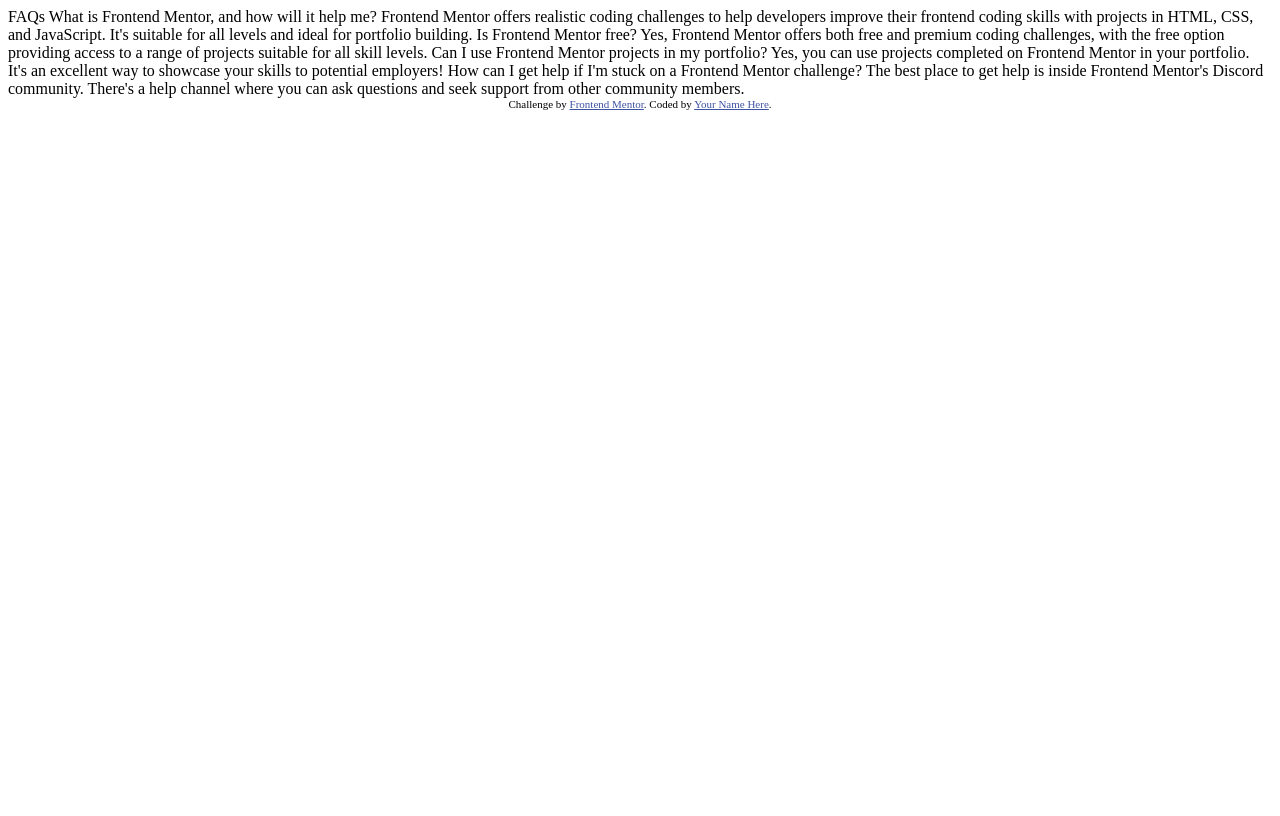
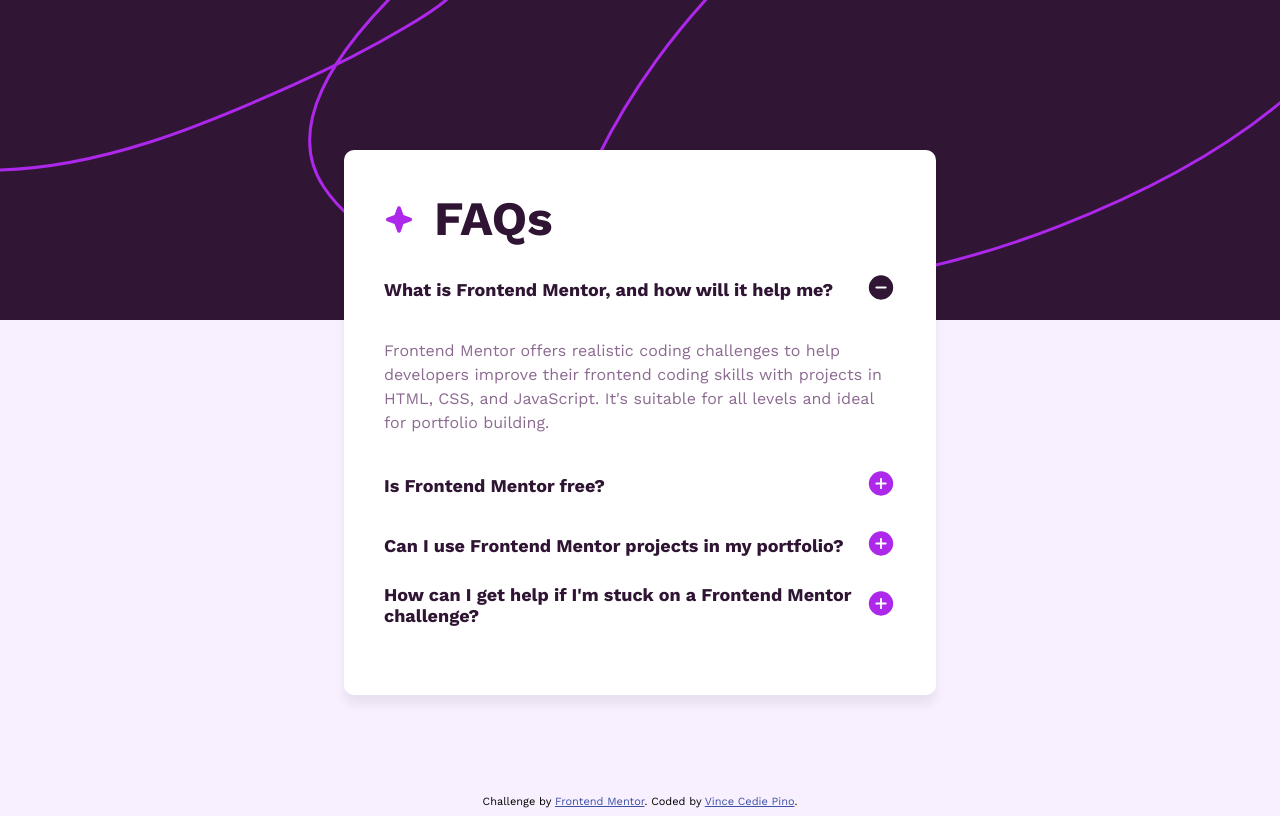
Before and after one commit to vince-pino/fem-faq-accordion, a plain HTML site: page index.html in a window 1280 px wide. Drawn offline with nearby package versions, Linux system fonts and the light colour scheme.

Commit message:
Finish Project

```diff
--- a/index.html
+++ b/index.html
@@ -8,44 +8,72 @@
   <link rel="preconnect" href="https://fonts.googleapis.com">
   <link rel="preconnect" href="https://fonts.gstatic.com" crossorigin>
   <link href="https://fonts.googleapis.com/css2?family=Fraunces:opsz,wght@9..144,700&family=Hanken+Grotesk:wght@500;700;800&family=Montserrat:wght@500;700&family=Outfit:wght@400;700&family=Roboto:ital,wght@0,400;0,700;1,300;1,400;1,700&family=Work+Sans:wght@400;600;700&display=swap" rel="stylesheet">
+  <link rel="stylesheet" href="styles/styles.css">
 
   <title>Frontend Mentor | FAQ accordion</title>
 
-  <!-- Feel free to remove these styles or customise in your own stylesheet 👍 -->
-  <style>
-    .attribution { font-size: 11px; text-align: center; }
-    .attribution a { color: hsl(228, 45%, 44%); }
-  </style>
 </head>
 <body>
 
-  FAQs
-
+  <div class="container">
+    <main>
+      <h1 class="title">
+        <span><img src="assets/images/icon-star.svg" alt=""></span>
+        <div>FAQs</div>
+      </h1>
+      <div class="qa">
+        <div class="question">
           What is Frontend Mentor, and how will it help me?
-
+          <span><img class="icon" src="assets/images/icon-minus.svg" alt=""></span>
+        </div>
+        <p class="answer">
           Frontend Mentor offers realistic coding challenges to help developers improve their
           frontend coding skills with projects in HTML, CSS, and JavaScript. It's suitable for
           all levels and ideal for portfolio building.
-
+        </p>
+      </div>
+      <div class="qa">
+        <div class="question">
           Is Frontend Mentor free?
-
+          <span><img class="icon" src="assets/images/icon-plus.svg" alt=""></span>
+        </div>
+        <p class="answer hide">
           Yes, Frontend Mentor offers both free and premium coding challenges, with the free
           option providing access to a range of projects suitable for all skill levels.
-
+        </p>
+      </div>
+      <div class="qa">
+        <div class="question">
           Can I use Frontend Mentor projects in my portfolio?
-
+          <span><img class="icon" src="assets/images/icon-plus.svg" alt=""></span>
+        </div>
+        <p class="answer hide">
           Yes, you can use projects completed on Frontend Mentor in your portfolio. It's an excellent
           way to showcase your skills to potential employers!
-
+        </p>
+      </div>
+      <div class="qa">
+        <div class="question">
           How can I get help if I'm stuck on a Frontend Mentor challenge?
-
+          <span><img class="icon" src="assets/images/icon-plus.svg" alt=""></span>
+        </div>
+        <p class="answer hide">
           The best place to get help is inside Frontend Mentor's Discord community. There's a help
           channel where you can ask questions and seek support from other community members.
+        </p>
+      </div>
+    </main>
+  </div>
 
 
+  <footer>
     <div class="attribution">
       Challenge by <a href="https://www.frontendmentor.io?ref=challenge" target="_blank">Frontend Mentor</a>.
-    Coded by <a href="#">Your Name Here</a>.
+      Coded by <a href="#">Vince Cedie Pino</a>.
     </div>
+  </footer>
+
+  <script src="js/index.js"></script>
+
 </body>
 </html>
--- /dev/null
+++ b/js/index.js
@@ -0,0 +1,30 @@
+const imageUrl = window.location.origin + "/assets/images/";
+const icon = document.querySelectorAll('.icon');
+
+icon.forEach((iconEl) => {
+  iconEl.addEventListener('click', () => {
+    // Close other elements
+    const allIcons = document.querySelectorAll('.icon');
+    allIcons.forEach((otherIcon) => {
+      if (otherIcon !== iconEl) {
+        otherIcon.src = `${imageUrl}icon-plus.svg`;
+        const otherQA = otherIcon.closest('.qa');
+        const otherAnswer = otherQA.querySelector('.answer');
+        otherAnswer.classList.add('hide');
+      }
+    });
+
+    // Open/close the clicked element
+    if (iconEl.src === `${imageUrl}icon-plus.svg`) {
+      iconEl.src = `${imageUrl}icon-minus.svg`;
+      const qa = iconEl.closest('.qa');
+      const answer = qa.querySelector('.answer');
+      answer.classList.remove('hide');
+    } else {
+      iconEl.src = `${imageUrl}icon-plus.svg`;
+      const qa = iconEl.closest('.qa');
+      const answer = qa.querySelector('.answer');
+      answer.classList.add('hide');
+    }
+  });
+});
--- /dev/null
+++ b/styles/styles.css
@@ -0,0 +1,75 @@
+body {
+  height: 100vh;
+  background-image: url("../assets/images/background-pattern-desktop.svg");
+  background-repeat: no-repeat;
+  font-family: Work Sans, sans-serif;
+  background-color: hsl(275, 100%, 97%);
+
+  display: flex;
+  flex-direction: column;
+}
+
+main {
+  margin: auto;
+  width: 40%;
+  background-color: white;
+  padding: 40px;
+  border-radius: 10px;
+  box-shadow: 0 10px 10px hsla(0, 0%, 0%, 0.062);
+  flex: 1;
+
+  position: absolute;
+  top: 150px;
+  left: 0;
+  right: 0;
+  overflow: auto;
+
+}
+
+.title {
+  font-size: 48px;
+  margin-top: 0;
+  color: hsl(292, 42%, 14%);
+
+  display: flex;
+  align-items: center;
+}
+
+.title img {
+  margin-right: 20px;
+  width: 30px;
+}
+
+.question {
+  color: hsl(292, 42%, 14%);
+  font-weight: 700;
+  height: 20px;
+  font-size: 18px;
+  cursor: pointer;
+  margin-bottom: 40px;
+
+  display: flex;
+  align-items: center;
+  justify-content: space-between;
+}
+
+.question img {
+  width: 30px;
+}
+
+.answer {
+  color: hsl(292, 16%, 49%);
+  line-height: 1.5;
+  margin-bottom: 40px;
+}
+
+.hide {
+  display: none;
+}
+
+footer {
+  margin-top: auto;
+}
+
+.attribution { font-size: 11px; text-align: center; }
+.attribution a { color: hsl(228, 45%, 44%); }
```
Lines whose indentation alone changed are shown as unchanged.
